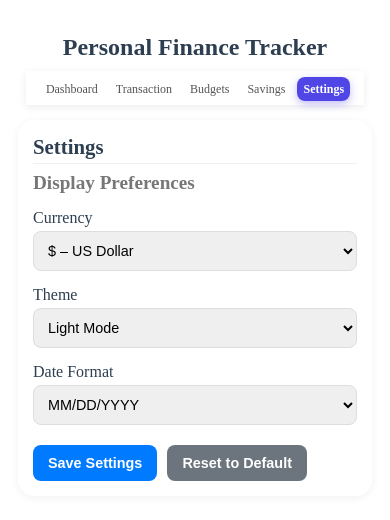
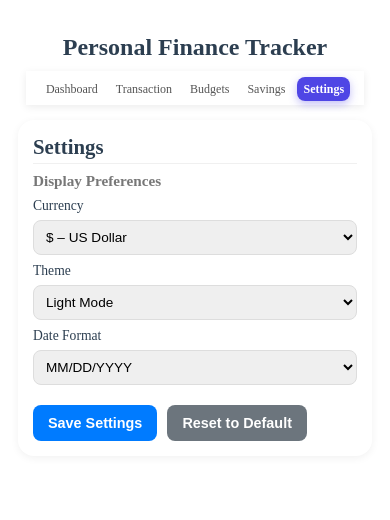
Before and after one commit to misoniwath/personal-finance-tracker, a React (Vite) app: page /setting in a window 390 px wide. Shown: the top 520 px of the page. Built offline with nearby package versions, Linux system fonts and the light colour scheme.

Commit message:
modify responsiveness

```diff
--- a/src/components/charts/charts.css
+++ b/src/components/charts/charts.css
@@ -45,7 +45,7 @@ body.dark-mode .chart-card h2 {
   }
 
   .chart-card {
-    min-width: 100%;
+    min-width: 90%;
     padding: 16px;
   }
 
@@ -61,6 +61,7 @@ body.dark-mode .chart-card h2 {
   }
 
   .chart-card {
+    min-width: 90%;
     padding: 12px;
     border-radius: 12px;
   }
@@ -79,6 +80,7 @@ body.dark-mode .chart-card h2 {
   }
 
   .chart-card {
+    min-width: 90%;
     padding: 10px;
   }
 
--- a/src/components/setting/SettingsOptions.css
+++ b/src/components/setting/SettingsOptions.css
@@ -52,3 +52,61 @@ body.dark-mode .settings-field select {
 body.dark-mode .settings-field select:focus {
   border-color: #2563eb;
 }
+
+/* Responsive Design */
+@media (max-width: 768px) {
+  .settings-options {
+    gap: 12px;
+    margin-bottom: 15px;
+  }
+
+  .settings-options h3 {
+    font-size: 1.1rem;
+  }
+
+  .settings-field select {
+    padding: 8px;
+    font-size: 0.9rem;
+  }
+}
+
+@media (max-width: 600px) {
+  .settings-options {
+    gap: 10px;
+    margin-bottom: 12px;
+  }
+
+  .settings-options h3 {
+    font-size: 1rem;
+  }
+
+  .settings-field label {
+    font-size: 0.9rem;
+    margin-bottom: 6px;
+  }
+
+  .settings-field select {
+    padding: 10px;
+    font-size: 0.9rem;
+    width: 100%;
+  }
+}
+
+@media (max-width: 480px) {
+  .settings-options {
+    gap: 8px;
+  }
+
+  .settings-options h3 {
+    font-size: 0.95rem;
+  }
+
+  .settings-field label {
+    font-size: 0.85rem;
+  }
+
+  .settings-field select {
+    padding: 8px;
+    font-size: 0.85rem;
+  }
+}
```
